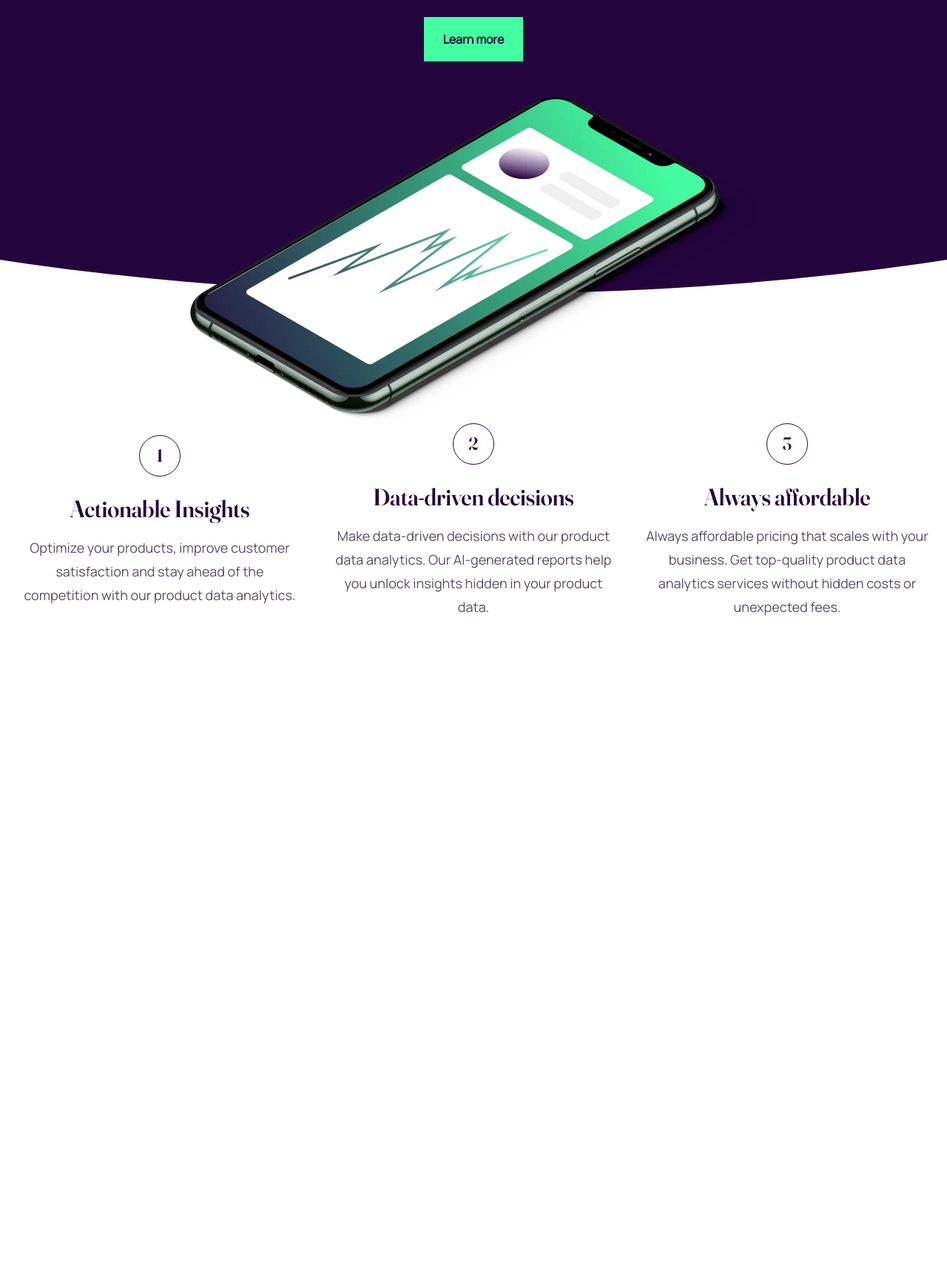
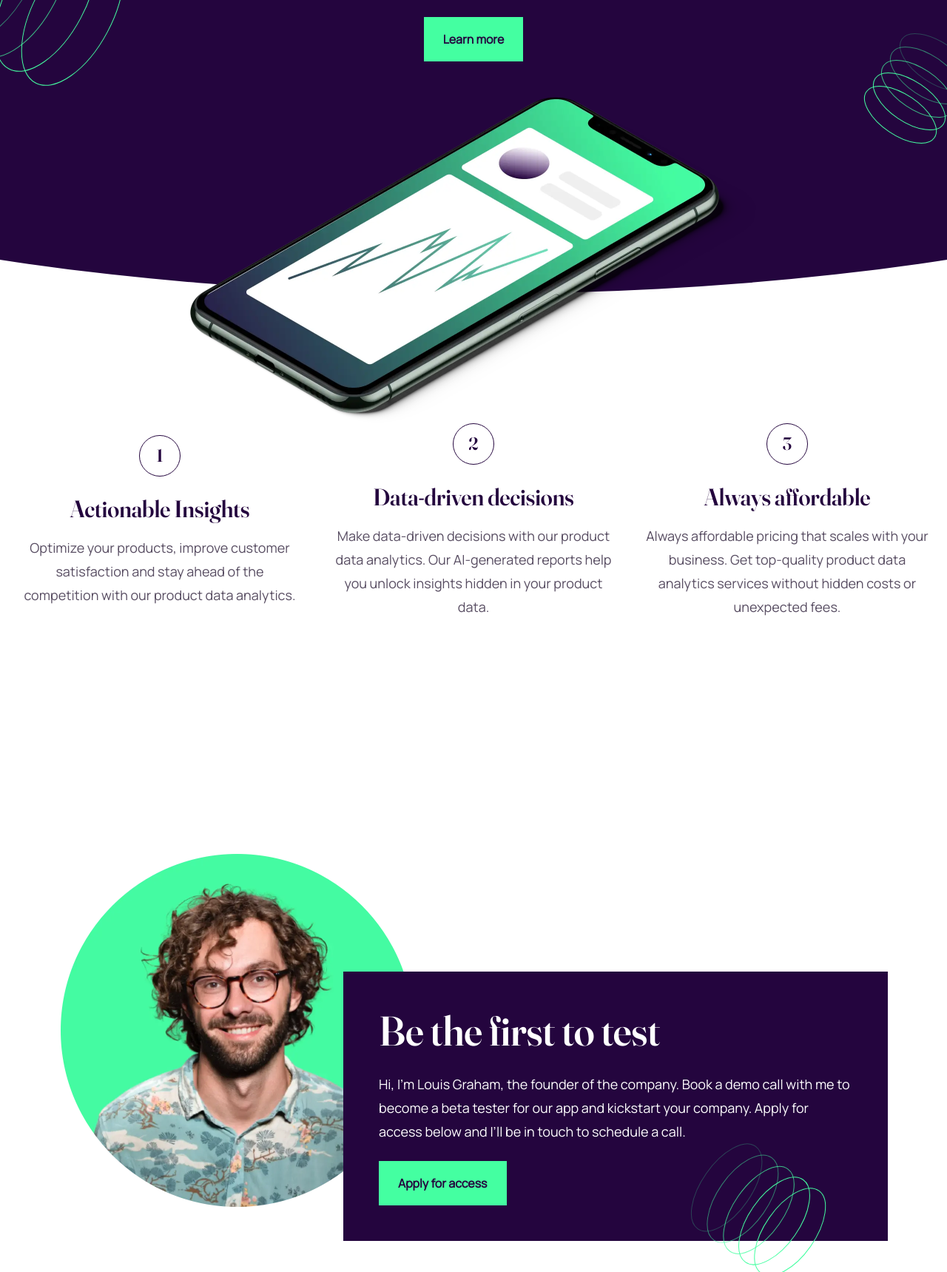
Before and after one commit to jeeasistio/workit, a website: page index.html in a window 1280 px wide. Shown: the part 291-2010 px from the top of the page at 74% size. Before the commit the page ends 1127 px from the top, so only its background shows below. Drawn offline with Linux system fonts and the light colour scheme.

Commit message:
springs positions done

```diff
--- a/index.html
+++ b/index.html
@@ -13,16 +13,16 @@
     <body>
         <div class="relative pt-8 overflow-hidden">
             <div
-                class="bg-primary h-[30rem] sm:h-[31rem] lg:h-[43rem] w-[200%] absolute top-0 rounded-b-[50%] translate-x-[-25%] -z-10"
+                class="bg-primary h-[30rem] sm:h-[31rem] lg:h-[43rem] w-[200%] absolute top-0 rounded-b-[50%] -translate-x-1/4 -z-10"
             ></div>
-            <div class="hidden absolute">
+            <div class="hidden sm:block absolute top-10 lg:top-28 -left-56 lg:-left-36">
                 <img src="/assets/images/bg-pattern-1.svg" alt="spring" />
             </div>
-            <div class="hidden absolute">
+            <div class="hidden sm:block absolute top-52 lg:top-80 -right-24 lg:-right-12">
                 <img src="/assets/images/bg-pattern-2.svg" alt="spring" />
             </div>
 
-            <div class="lg:container lg:mx-auto px-2 flex flex-col space-y-12">
+            <div class="lg:container lg:mx-auto px-4 flex flex-col space-y-12">
                 <div class="flex flex-row justify-between">
                     <img src="./assets/images/logo-light.svg" alt="workit" />
                     <button class="btn btn-secondary text-white">Apply for access</button>
@@ -40,7 +40,7 @@
             </div>
         </div>
 
-        <div class="flex flex-col lg:flex-row justify-center items-center text-center sm:max-lg:text-left gap-10 px-2">
+        <div class="flex flex-col lg:flex-row justify-center items-center text-center sm:max-lg:text-left gap-10 px-4">
             <div class="flex flex-col sm:max-lg:flex-row items-center gap-6">
                 <div class="flex items-center justify-center border-primary border w-[3.5rem] h-[3.5rem] rounded-full">
                     <p class="font-serif text-2xl font-semibold text-primary">1</p>
@@ -79,12 +79,16 @@
             </div>
         </div>
 
-        <!-- <div>
-            <div class="w-[281px] lg:w-[477px]">
+        <div class="px-4 mb-12">
+            <div
+                class="w-[281px] lg:w-[477px] mx-auto translate-y-12 sm:translate-y-1/2 lg:translate-y-2/3 sm:-translate-x-52 lg:-translate-x-80"
+            >
                 <img src="./assets/images/image-founder.webp" alt="person" />
             </div>
 
-            <div class="bg-primary text-center text-white flex flex-col items-center space-y-6 py-12">
+            <div
+                class="bg-primary text-center sm:text-left text-white flex flex-col space-y-6 py-12 px-4 sm:px-12 relative z-10 sm:max-w-[34rem] lg:max-w-[46rem] mx-auto sm:translate-x-20 lg:translate-x-48"
+            >
                 <h4>Be the first to test</h4>
                 <p>
                     Hi, I'm Louis Graham, the founder of the company. Book a demo call with me to become a beta tester
@@ -92,16 +96,19 @@
                     call.
                 </p>
                 <button class="btn btn-primary">Apply for access</button>
+                <div class="hidden sm:block absolute -bottom-28 lg:-bottom-16 right-8 lg:right-16">
+                    <img src="/assets/images/bg-pattern-3.svg" alt="spring" />
+                </div>
             </div>
         </div>
 
-        <div class="flex flex-col items-center space-y-4">
+        <div class="flex flex-col items-center space-y-12 mb-12">
             <img src="./assets/images/logo-dark.svg" alt="workit" />
             <div class="flex space-x-6">
                 <img src="./assets/images/icon-facebook.svg" alt="icon-facebook" />
                 <img src="./assets/images/icon-twitter.svg" alt="icon-twitter" />
                 <img src="./assets/images/icon-instagram.svg" alt="icon-instagram" />
             </div>
-        </div> -->
+        </div>
     </body>
 </html>
```
Also changed, not shown: dist/output.css.
